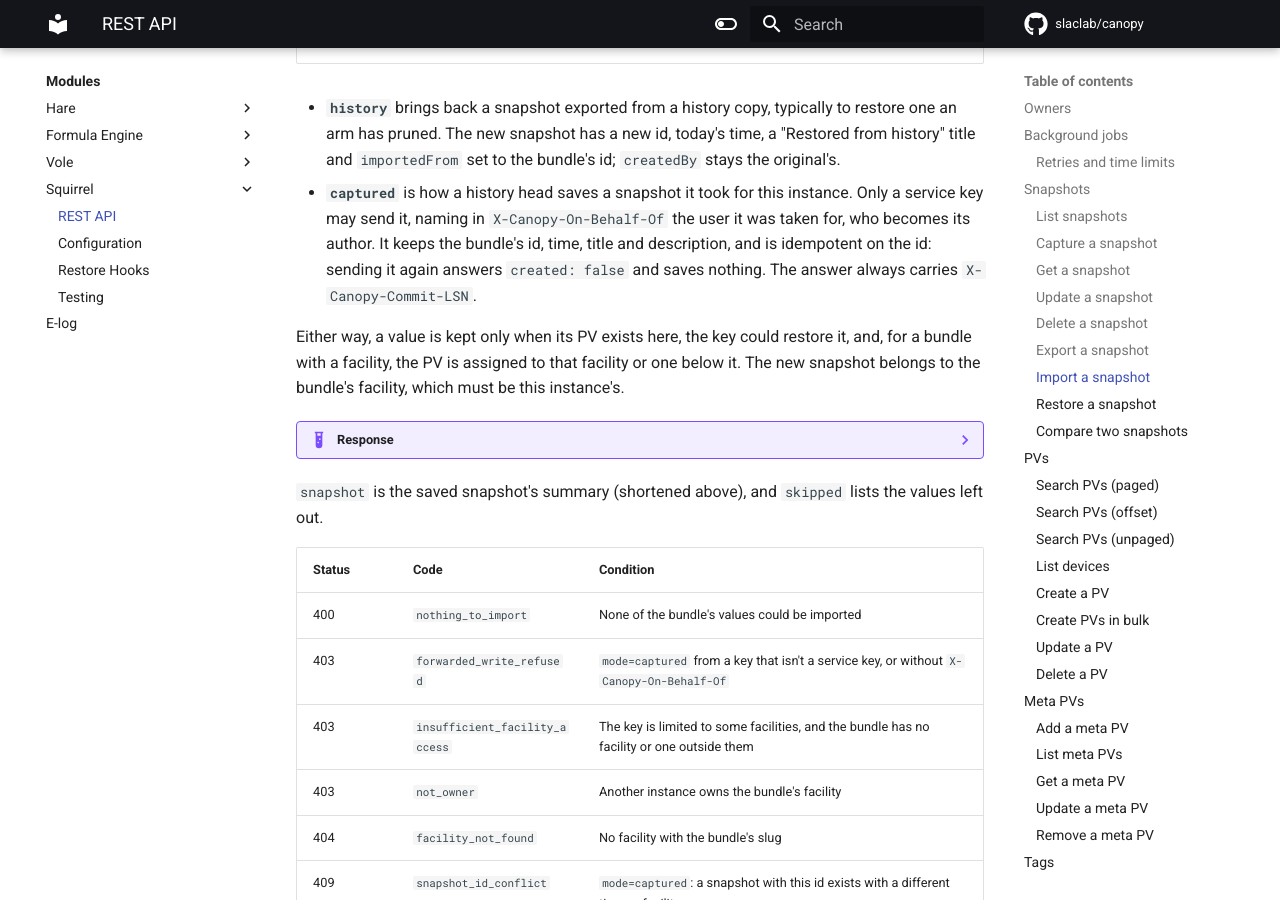
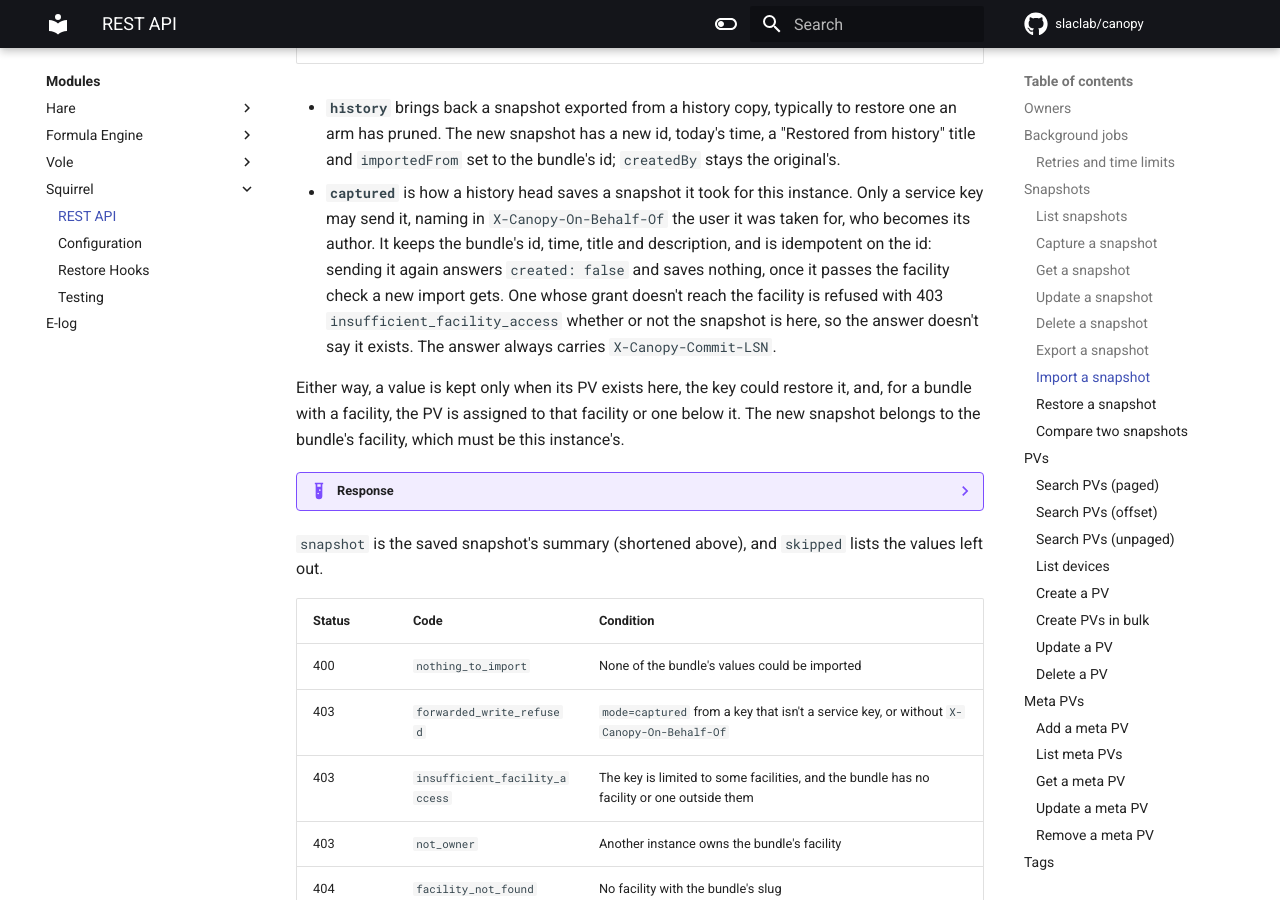
Before and after one commit to slaclab/canopy, an MkDocs documentation site: the page built from docs/squirrel/rest_api.md, in a window 1280 px wide and 900 px high, scrolled down 7629 px. Built offline with MkDocs 1.6.1 and Material for MkDocs 9.7.7, drawn with Linux system fonts in a browser that asks for light colours; comment, search, counter and statistics services are not loaded; some of the changed text lies outside the part shown.

Commit message:
DOC: Say a captured resend passes the facility check, and list invalid_settings
A captured import sent again answers created false only once it passes the
facility check a new import gets; otherwise it is refused the same whether or
not the snapshot is here. A head whose CANOPY_ARMS doesn't parse answers 500
invalid_settings.

```diff
--- a/docs/squirrel/rest_api.md
+++ b/docs/squirrel/rest_api.md
@@ -409,8 +409,10 @@ Requires `write`. Nothing is read from or written to EPICS.
   instance. Only a service key may send it, naming in `X-Canopy-On-Behalf-Of` the
   user it was taken for, who becomes its author. It keeps the bundle's id, time,
   title and description, and is idempotent on the id: sending it again answers
-  `created: false` and saves nothing. The answer always carries
-  `X-Canopy-Commit-LSN`.
+  `created: false` and saves nothing, once it passes the facility check a new
+  import gets. One whose grant doesn't reach the facility is refused with 403
+  `insufficient_facility_access` whether or not the snapshot is here, so the
+  answer doesn't say it exists. The answer always carries `X-Canopy-Commit-LSN`.
 
 Either way, a value is kept only when its PV exists here, the key could restore
 it, and, for a bundle with a facility, the PV is assigned to that facility or one
@@ -1011,3 +1013,4 @@ FastAPI's validation body, which lists each problem under `detail`.
 | `archived_immutable` | 409 | On a history head: the arm no longer holds this snapshot (it was pruned there) |
 | `primary_unavailable` | 502, 504 | On a history head: the arm couldn't be reached (502, nothing sent), didn't answer in time (504, the write may have landed), or answered a job poll with an error other than 404 (502, naming its answer) |
 | `service_key_refused` | 502 | On a history head: the arm refused the head's service key for it, not the caller's key. See [When an arm is unreachable](../deployment/history/operations.md#when-an-arm-is-unreachable) |
+| `invalid_settings` | 500 | On a history head: `CANOPY_ARMS` doesn't parse, so a request that needs an arm can't be routed. The detail names each wrong setting, never its value |
```
